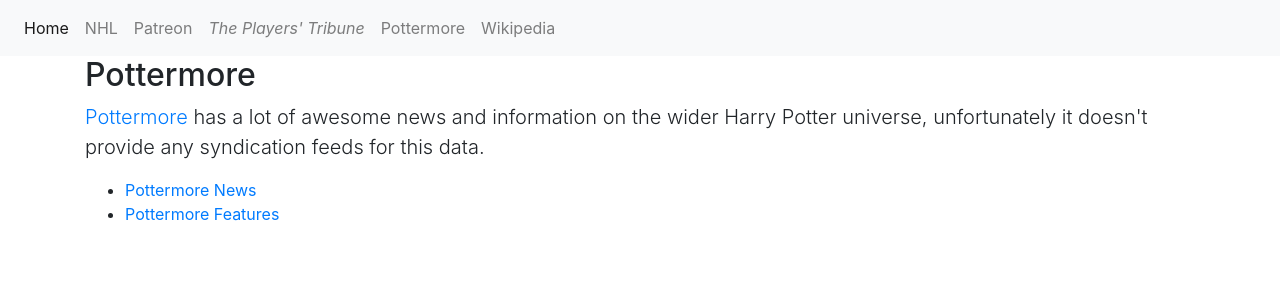
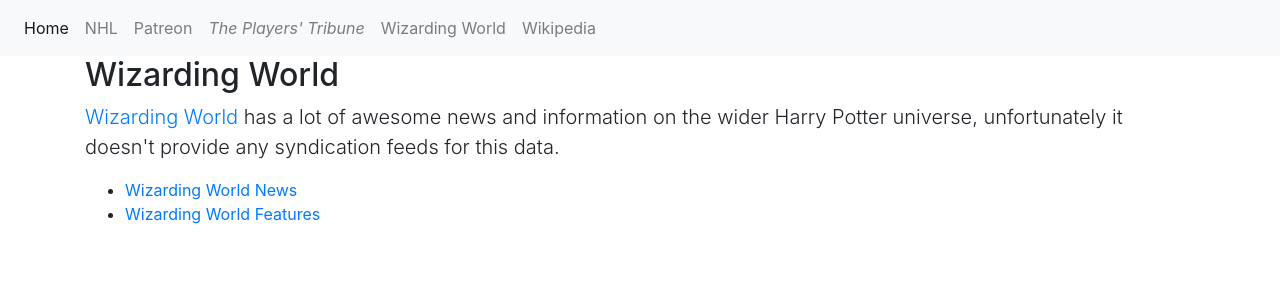
Before and after one commit to clokep/to-rss, a Flask app: page /pottermore/ in a window 1280 px wide. Shown: the top 300 px of the page. Run offline with Flask 2, Linux system fonts and the light colour scheme; some libraries are stand-ins or nearby versions.

Commit message:
Rename Pottermore to Wizarding World.

```diff
--- a/to_rss/templates/base.html
+++ b/to_rss/templates/base.html
@@ -27,7 +27,7 @@
             <a class="nav-link" href="/players_tribune/"><i>The Players' Tribune</i></a>
           </li>
           <li class="nav-item">
-            <a class="nav-link" href="/pottermore/">Pottermore</a>
+            <a class="nav-link" href="/pottermore/">Wizarding World</a>
           </li>
           <li class="nav-item">
             <a class="nav-link" href="/wikipedia/">Wikipedia</a>
--- a/to_rss/templates/pottermore.html
+++ b/to_rss/templates/pottermore.html
@@ -1,16 +1,16 @@
 {% extends 'base.html' %}
 
 {% block body %}
-<h2>Pottermore</h2>
+<h2>Wizarding World</h2>
 
 <p class="lead">
-  <a href="https://pottermore.com" target="_blank">Pottermore</a> has a lot of awesome news and
-  information on the wider Harry Potter universe, unfortunately it doesn't
-  provide any syndication feeds for this data.
+  <a href="https://www.wizardingworld.com/" target="_blank">Wizarding World</a>
+  has a lot of awesome news and information on the wider Harry Potter universe,
+  unfortunately it doesn't provide any syndication feeds for this data.
 </p>
 
 <ul>
-  <li><a href="/pottermore/news/">Pottermore News</a></li>
-  <li><a href="/pottermore/features/">Pottermore Features</a></li>
+  <li><a href="/pottermore/news/">Wizarding World News</a></li>
+  <li><a href="/pottermore/features/">Wizarding World Features</a></li>
 </ul>
 {% endblock %}
```
